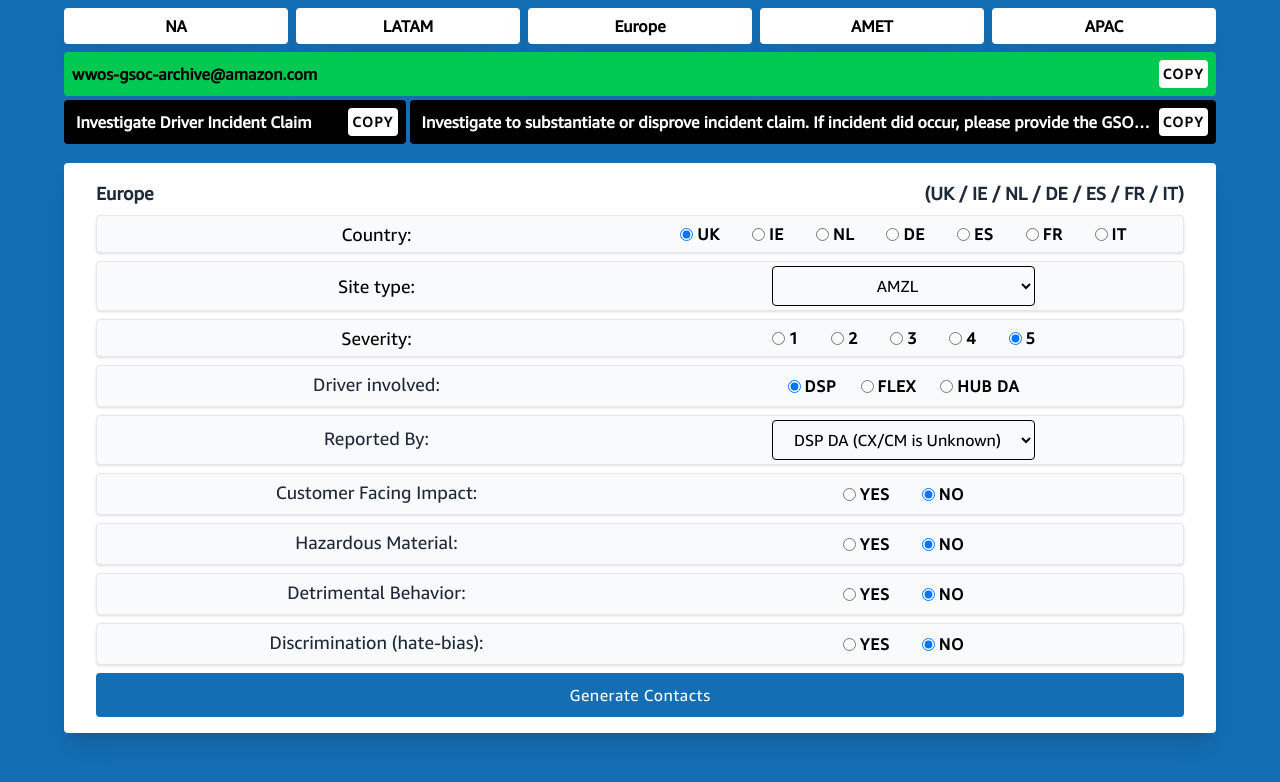
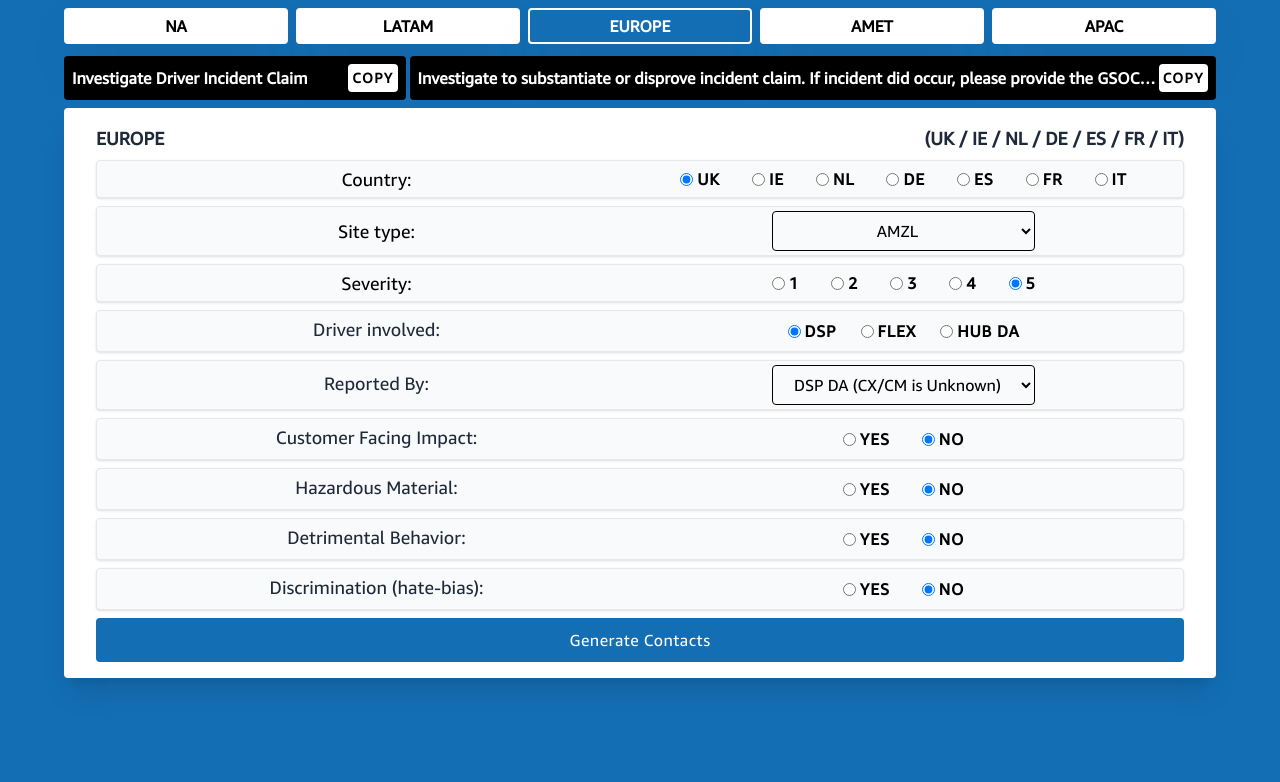
Before and after one commit to harrrish/web-app-ccl-gsoc-wwos, a React (Vite) app: page /EUROPE in a window 1280 px wide. Shown: the top 782 px of the page. Built offline with nearby package versions, Linux system fonts and the light colour scheme.

Commit message:
LATAM repair

```diff
--- a/src/App.jsx
+++ b/src/App.jsx
@@ -2,7 +2,7 @@
 import NA from "./Pages/NA";
 import Home from "./Pages/Home";
 import LATAM from "./Pages/LATAM";
-import Europe from "./Pages/Europe";
+import EUROPE from "./Pages/EUROPE";
 import AMET from "./Pages/AMET";
 import APAC from "./Pages/APAC";
 import Error from "./Pages/Error";
@@ -21,8 +21,8 @@
     element: <LATAM />,
   },
   {
-    path: "/Europe",
-    element: <Europe />,
+    path: "/EUROPE",
+    element: <EUROPE />,
   },
   {
     path: "/AMET",
--- a/src/Components/RegionNavs.jsx
+++ b/src/Components/RegionNavs.jsx
@@ -1,25 +1,14 @@
-import { useState } from "react";
 import { NavLink } from "react-router-dom";
+import { actionItemBody, actionItemTitle } from "../data";
 
 export default function RegionNavs({ region }) {
-  const [title] = useState("Investigate Driver Incident Claim");
-  const [body] = useState(
-    "Investigate to substantiate or disprove incident claim. If incident did occur, please provide the GSOC with further incident details that can be included in the update notification.",
-  );
-
-  async function handleCopy() {
-    await navigator.clipboard.writeText("wwos-gsoc-archive@amazon.com");
-    alert(`Copied "wwos-gsoc-archive@amazon.com" to clipboard`);
-  }
   async function handleCopyTitle() {
-    await navigator.clipboard.writeText("Investigate Driver Incident Claim");
-    alert(`Copied "Action Item Title" to clipboard`);
+    await navigator.clipboard.writeText(actionItemTitle);
+    alert(`Copied "${actionItemTitle}" to clipboard`);
   }
   async function handleCopyBody() {
-    await navigator.clipboard.writeText(
-      "Investigate to substantiate or disprove incident claim. If incident did occur, please provide the GSOC with further incident details that can be included in the update notification.",
-    );
-    alert(`Copied "Action Item Body" to clipboard`);
+    await navigator.clipboard.writeText(actionItemBody);
+    alert(`Copied "${actionItemBody}" to clipboard`);
   }
 
   return (
@@ -46,16 +35,16 @@
           LATAM
         </NavLink>
         <NavLink
-          to={"/Europe"}
+          to={"/EUROPE"}
           title="UK | Ireland | Germany | Austria | Luxembourg | Spain |
             France | Belgium | Italy"
           className={`shadow-2xl ${
-            region === "Europe"
+            region === "EUROPE"
               ? "bg-[#146EB4] text-white"
               : "bg-white shadow-2xl"
           } hover:bg-[#146EB4] hover:text-black font-bold p-1 px-4 rounded-sm w-full text-center border-2 border-white`}
         >
-          Europe
+          EUROPE
         </NavLink>
         <NavLink
           to={"/AMET"}
@@ -82,25 +71,14 @@
       </div>
       {region && (
         <div className="flex flex-col gap-1 w-full">
-          <div className="flex gap-1">
-            {/* //* ARCHIVE EMAIL */}
-            <div className="bg-green-500 flex items-center w-full justify-between rounded-sm p-2">
-              <h1 className="text-center font-bold">
-                wwos-gsoc-archive@amazon.com
-              </h1>
-              <button
-                onClick={handleCopy}
-                className="hover:bg-[#146EB4] p-1 tracking-widest font-bold bg-white hover:text-white rounded-sm cursor-pointer text-sm"
-              >
-                COPY
-              </button>
-            </div>
-          </div>
+          <div className="flex gap-1">{/* //* ARCHIVE EMAIL */}</div>
 
           <div className="flex gap-1 items-center w-full justify-between rounded-sm">
             {/* //* ACTION ITEM TITLE */}
             <div className="bg-black text-white flex items-center w-[30%] justify-between rounded-sm p-2">
-              <h1 className="text-center font-bold px-1">{title}</h1>
+              <h1 className="text-center font-bold truncate">
+                {actionItemTitle}
+              </h1>
               <button
                 onClick={handleCopyTitle}
                 className="hover:bg-[#146EB4] p-1 tracking-widest font-bold bg-white text-black hover:text-white rounded-sm cursor-pointer text-sm"
@@ -110,7 +88,9 @@
             </div>
             {/* //* ACTION ITEM BODY */}
             <div className="bg-black text-white flex items-center w-[70%] justify-between rounded-sm p-2">
-              <h1 className="text-center font-bold px-1 truncate">{body}</h1>
+              <h1 className="text-center font-bold truncate">
+                {actionItemBody}
+              </h1>
               <button
                 onClick={handleCopyBody}
                 className="hover:bg-[#146EB4] p-1 tracking-widest font-bold bg-white text-black hover:text-white rounded-sm cursor-pointer text-sm"
--- a/src/Pages/AMET.jsx
+++ b/src/Pages/AMET.jsx
@@ -115,7 +115,7 @@
   }
 
   return (
-    <div className="min-h-screen bg-[#146EB4] to-blue-200 flex items-center justify-center py-2 font-f1">
+    <div className="min-h-screen bg-[#146EB4] to-blue-200 flex font-f1 flex-col items-center">
       {/* //* NAVBAR */}
       <nav className="fixed top-0 bg-[#146EB4] w-full sm:w-[90%] rounded-sm">
         <RegionNavs region={region} />
--- a/src/Pages/Europe.jsx
+++ b/src/Pages/Europe.jsx
@@ -2,7 +2,7 @@
 import RegionNavs from "../Components/RegionNavs";
 import { useLocation } from "react-router-dom";
 
-export default function Europe() {
+export default function EUROPE() {
   const { pathname } = useLocation();
   const region = pathname.split("/")[1];
 
@@ -131,16 +131,16 @@
   }
 
   return (
-    <div className="min-h-screen bg-[#146EB4] to-blue-200 flex items-center justify-center py-2 font-f1">
+    <div className="min-h-screen bg-[#146EB4] to-blue-200 flex font-f1 flex-col items-center">
       {/* //* NAVBAR */}
-      <nav className="fixed top-0 bg-[#146EB4] w-full sm:w-[90%] rounded-sm">
+      <nav className="bg-[#146EB4] w-full sm:w-[90%] rounded-sm">
         <RegionNavs region={region} />
       </nav>
 
       {/* //* FORM */}
-      <div className="bg-white w-full sm:w-[90%] mt-24 mx-auto py-4 px-8 rounded-sm shadow-xl space-y-2">
+      <div className="bg-white w-full sm:w-[90%]  mx-auto py-4 px-8 rounded-sm shadow-xl space-y-2">
         <h1 className="text-lg text-center font-extrabold text-gray-800 flex justify-between">
-          Europe{" "}
+          EUROPE{" "}
           <span className="text-lg font-bold">
             (UK / IE / NL / DE / ES / FR / IT)
           </span>
--- a/src/Pages/LATAM.jsx
+++ b/src/Pages/LATAM.jsx
@@ -96,6 +96,7 @@
       newCon.push("LATAM LAST MILE VEHICLE THERMAL EVENT LOW SEVERITY");
     else if (vehicleMalFunction === "YES") {
       newCon.push("LATAM LAST MILE VEHICLE THERMAL EVENT");
+    }
 
     if (severity === "1" || severity === "2") {
       newCon.push("AMER LAST MILE RISK");
@@ -114,7 +115,6 @@
     newCon.push("NORTH AMERICA OPS PR");
 
     setContacts([...newCon]);
-    }
   };
 
   //* COPY CONTACTS
@@ -125,16 +125,16 @@
   }
 
   return (
-    <div className="min-h-screen bg-[#146EB4] to-blue-200 flex items-center justify-center py-2 font-f1">
+    <div className="min-h-screen bg-[#146EB4] to-blue-200 flex font-f1 flex-col items-center">
       {/* //* NAVBAR */}
-      <nav className="fixed top-0 bg-[#146EB4] w-full sm:w-[90%] rounded-sm">
+      <nav className="bg-[#146EB4] w-full sm:w-[90%] rounded-sm">
         <RegionNavs region={region} />
       </nav>
 
       {/* //* FORM */}
-      <div className="bg-white w-full sm:w-[90%] mt-24 mx-auto py-4 px-8 rounded-sm shadow-xl space-y-2">
+      <div className="bg-white w-full sm:w-[90%]  mx-auto py-4 px-8 rounded-sm shadow-xl space-y-2">
         <h1 className="text-lg text-center font-extrabold text-gray-800 flex justify-between">
-          NA <span className="text-lg font-bold">(MX / BR)</span>
+          LATAM <span className="text-lg font-bold">(MX / BR)</span>
         </h1>
 
         {/* //* SELECT COUNTRY */}
--- a/src/Pages/NA.jsx
+++ b/src/Pages/NA.jsx
@@ -139,14 +139,14 @@
   }
 
   return (
-    <div className="min-h-screen bg-[#146EB4] to-blue-200 flex items-center justify-center py-2 font-f1">
+    <div className="min-h-screen bg-[#146EB4] to-blue-200 flex font-f1 flex-col items-center">
       {/* //* NAVBAR */}
-      <nav className="fixed top-0 bg-[#146EB4] w-full sm:w-[90%] rounded-sm">
+      <nav className="bg-[#146EB4] w-full sm:w-[90%] rounded-sm">
         <RegionNavs region={region} />
       </nav>
 
       {/* //* FORM */}
-      <div className="bg-white w-full sm:w-[90%] mt-24 mx-auto py-4 px-8 rounded-sm shadow-xl space-y-2">
+      <div className="bg-white w-full sm:w-[90%]  mx-auto py-4 px-8 rounded-sm shadow-xl space-y-2">
         <h1 className="text-lg text-center font-extrabold text-gray-800 flex justify-between">
           NA <span className="text-lg font-bold">(US / CA)</span>
         </h1>
--- /dev/null
+++ b/src/data.js
@@ -0,0 +1,29 @@
+export const station = [
+  "AMZL",
+  "3RD PARTY LOGISTICS 3PL",
+  "SUB SAME DAY SSD",
+  "Rural Super Rural RSR",
+  "XL Delivery Station XLDS",
+  "Traditional Sortable AR",
+  "Sort Center SC",
+  "GROCERY FULFILLMENT CENTER GFC",
+  "EXCHANGE POINT XPT",
+];
+
+export const archiveEmail = "wwos-gsoc-archive@amazon.com";
+
+export const actionItemTitle = "Investigate Driver Incident Claim";
+
+export const actionItemBody =
+  "Investigate to substantiate or disprove incident claim. If incident did occur, please provide the GSOC with further incident details that can be included in the update notification.";
+
+export async function handleCopyArchive() {
+  await navigator.clipboard.writeText("wwos-gsoc-archive@amazon.com");
+  alert(`Copied "wwos-gsoc-archive@amazon.com" to clipboard`);
+}
+
+export async function handleCopy(contacts) {
+  await navigator.clipboard.writeText(contacts);
+  alert(" Copied to clipboard! \n\n Page will be now restored to default !");
+  window.location.reload();
+}
```
Also changed, not shown: src/Components/ContactsFooter.jsx (added, +54 -0 lines). Lines whose indentation alone changed are shown as unchanged.
